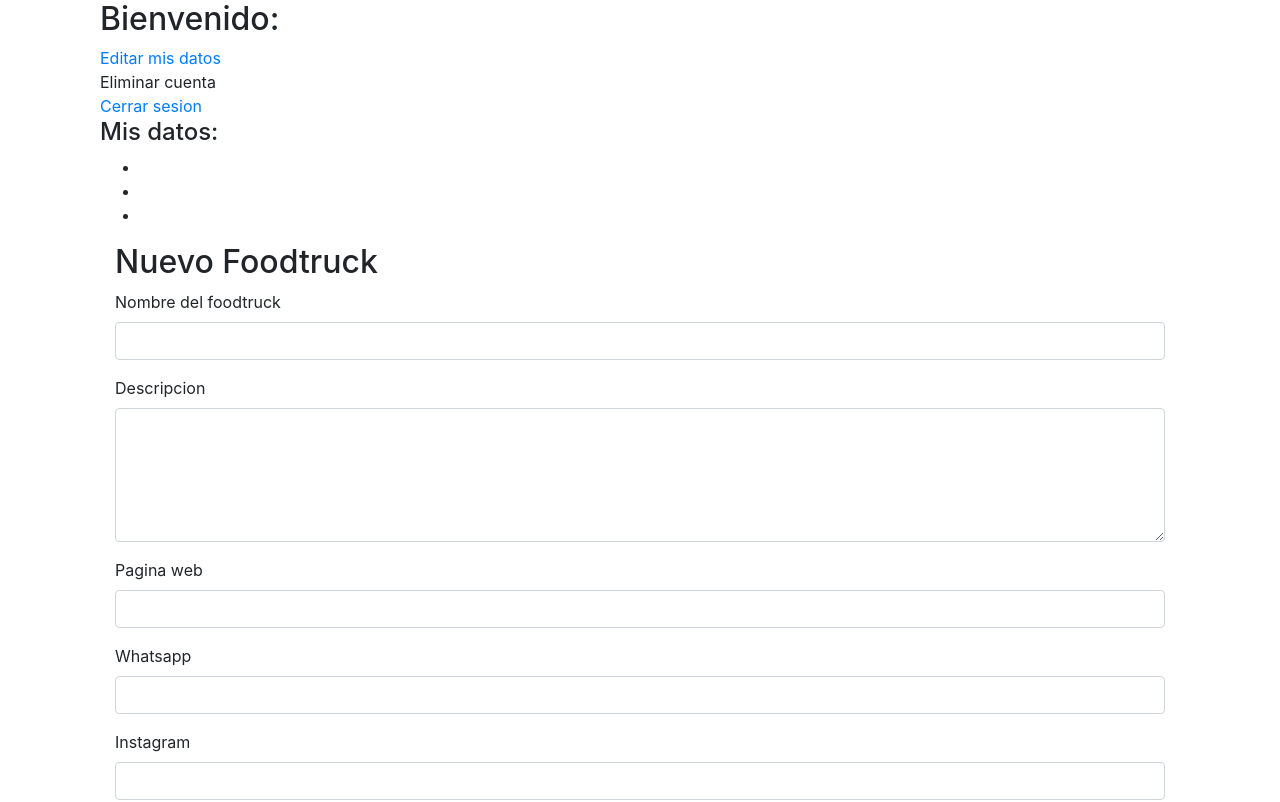
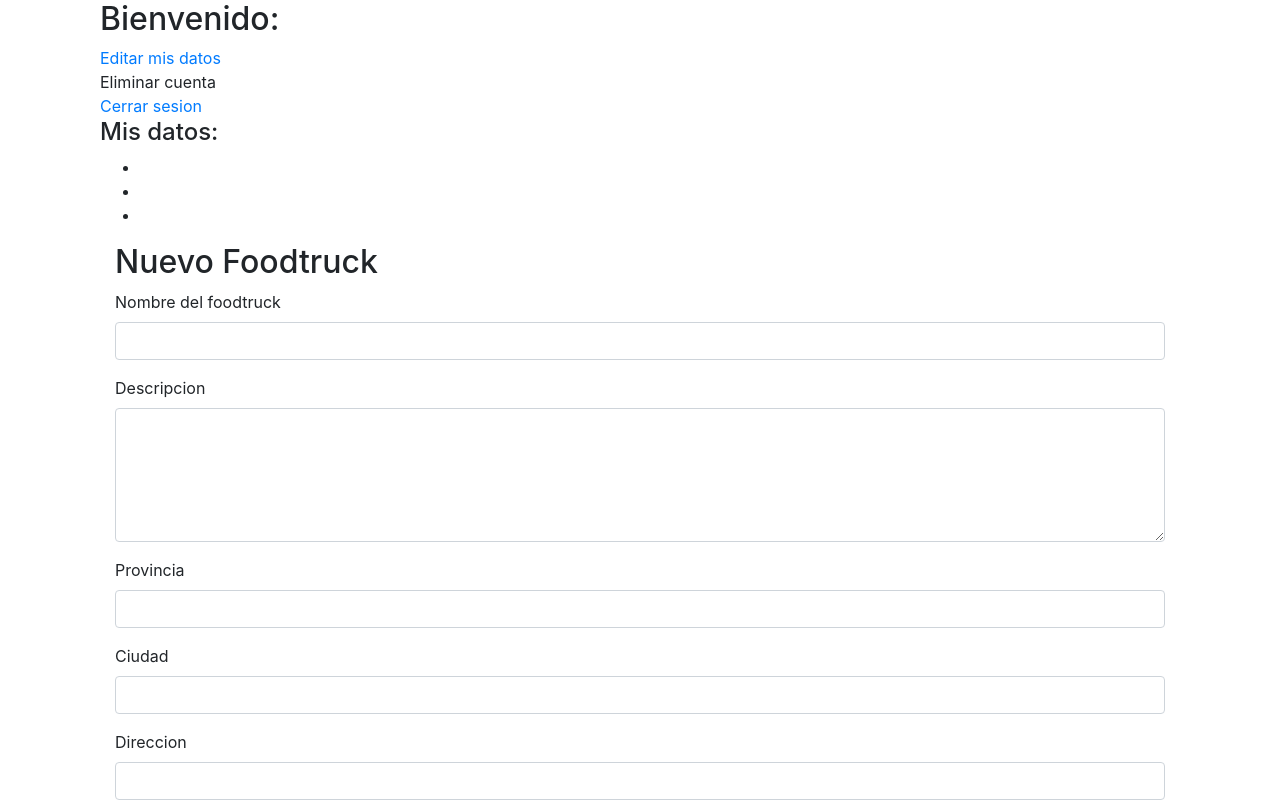
Before and after one commit to Daro313/ttps20-front-angular, an Angular app: page /users/perfil/foodtrucks/new in a window 1280 px wide. Shown: the top 802 px of the page. Built offline with nearby package versions, Linux system fonts and the light colour scheme; no server answers.

Commit message:
Se agrega la ubicacion del foodtruck

```diff
--- a/src/app/components/foodtruck-form/foodtruck-form.component.html
+++ b/src/app/components/foodtruck-form/foodtruck-form.component.html
@@ -9,6 +9,18 @@
     <div class="form-group">
       <label for="descripcion">Descripcion</label><br>
       <textarea class="form-control" rows="5" [(ngModel)]="foodtruck.descripcion" name="descripcion" required></textarea>
+    </div>
+    <div class="form-group">
+      <label for="provincia">Provincia</label><br>
+      <input type="text" name="provincia" [(ngModel)]="foodtruck.ubicacion.provincia" class="form-control" required>
+    </div>
+    <div class="form-group">
+      <label for="ciudad">Ciudad</label><br>
+      <input type="text" name="ciudad" [(ngModel)]="foodtruck.ubicacion.ciudad" class="form-control" required>
+    </div>
+    <div class="form-group">
+      <label for="direccion">Direccion</label><br>
+      <input type="text" name="direccion" [(ngModel)]="foodtruck.ubicacion.direccion" class="form-control" required>
     </div>
     <div class="form-group">
       <label for="url">Pagina web</label><br>
--- a/src/app/components/foodtruck-form/foodtruck-form.component.ts
+++ b/src/app/components/foodtruck-form/foodtruck-form.component.ts
@@ -29,6 +29,7 @@ export class FoodtruckFormComponent implements OnInit {
     twitter: '',
     instagram: '',
     whatsapp: '',
+    ubicacion: {},
     foodtrucker: {},
     servicios: []
   };
@@ -80,8 +81,8 @@ export class FoodtruckFormComponent implements OnInit {
     this.foodtruckService.createFoodtruck(this.foodtruck)
     .subscribe(
       res => {
+        this.router.navigate(['users/perfil/foodtrucks']);
         alert('Foodtruck creado con exito');
-        this.router.navigate(['users/perfil/foodtrucks']);
       },
       err => {
         console.error(err);
```
